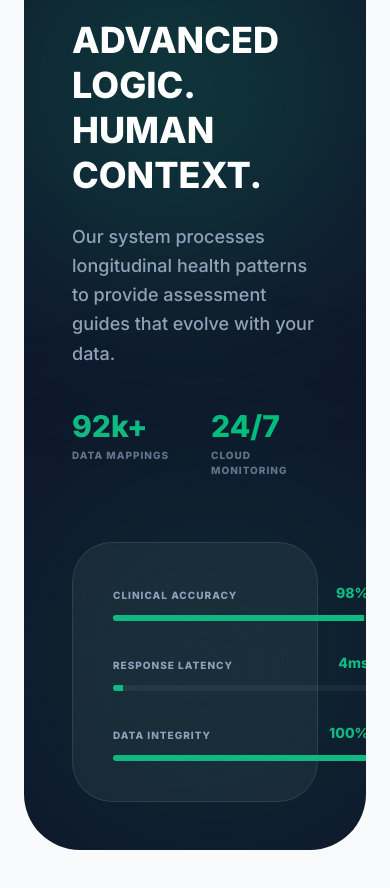
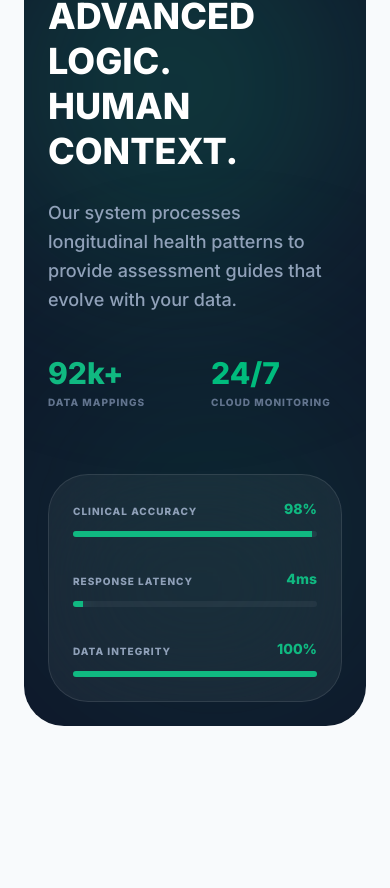
Before and after one commit to nsuryachandra16-tech/Chikista, a React (Vite) app: page / in a window 390 px wide. Shown: the part 1991-2879 px from the top of the page. After the commit the page ends 2765 px from the top, so only its background shows below. Built offline with nearby package versions, Linux system fonts and the light colour scheme.

Commit message:
Refine trust section responsiveness on small screen sizes and handle DB initialization errors gracefully

```diff
--- a/server.js
+++ b/server.js
@@ -200,6 +200,7 @@ const pool = mysql.createPool({
   queueLimit: 0,
 });
 
+try {
   // Seed Table creation
   await pool.query(`
     CREATE TABLE IF NOT EXISTS users (
@@ -336,6 +337,10 @@ if (doctorCount === 0) {
     await pool.execute('INSERT INTO doctors (name, specialty, experience, rating, availability) VALUES (?, ?, ?, ?, ?)', ['Dr. Elena Rodriguez', 'Endocrinologist', '8 Years', 4.7, 'Daily']);
     await pool.execute('INSERT INTO doctors (name, specialty, experience, rating, availability) VALUES (?, ?, ?, ?, ?)', ['Dr. James Wilson', 'General Physician', '20 Years', 4.9, 'Daily']);
   }
+} catch (error) {
+  console.log('Database table seeding notice (can be ignored on cold starts):', error.message);
+}
+
 
 async function startServer() {
   const app = express();
--- a/src/pages/Home.jsx
+++ b/src/pages/Home.jsx
@@ -114,7 +114,7 @@ export default function Home() {
       </div>
 
       {/* Trust Section */}
-      <div className="bg-slate-900 dark:bg-medical-900/20 rounded-[3.5rem] p-12 md:p-20 text-white flex flex-col lg:flex-row items-center justify-between gap-16 relative overflow-hidden">
+      <div className="bg-slate-900 dark:bg-medical-900/20 rounded-[2.5rem] sm:rounded-[3.5rem] p-6 sm:p-12 md:p-20 text-white flex flex-col lg:flex-row items-center justify-between gap-16 relative overflow-hidden">
         <div className="relative z-10 max-w-xl">
            <div className="inline-flex items-center gap-2 px-4 py-1.5 bg-white/10 rounded-full text-[10px] font-black uppercase tracking-[0.3em] mb-8 border border-white/10">
               <Lock size={12} /> Privacy First Data Architecture
@@ -134,13 +134,13 @@ export default function Home() {
         </div>
 
         <div className="relative z-10 w-full lg:w-auto">
-           <div className="bg-white/5 backdrop-blur-3xl p-10 rounded-[2.5rem] border border-white/10 space-y-8">
+           <div className="bg-white/5 backdrop-blur-3xl p-6 sm:p-10 rounded-[2.5rem] border border-white/10 space-y-8 w-full max-w-sm sm:max-w-none">
               {[
                  { label: 'Clinical Accuracy', val: 98, icon: Activity },
                  { label: 'Response Latency', val: 4, icon: Zap },
                  { label: 'Data Integrity', val: 100, icon: LineChart },
               ].map((stat) => (
-                 <div key={stat.label} className="w-64 space-y-3">
+                 <div key={stat.label} className="w-full lg:w-64 space-y-3">
                     <div className="flex justify-between items-end">
                        <p className="text-[10px] font-black uppercase tracking-widest text-slate-400">{stat.label}</p>
                        <p className="text-sm font-black text-medical-500">{stat.val === 4 ? '4ms' : `${stat.val}%`}</p>
@@ -158,6 +158,7 @@ export default function Home() {
            </div>
         </div>
 
+
         {/* Abstract Background */}
         <div className="absolute top-0 right-0 w-96 h-96 bg-medical-500/20 rounded-full blur-[100px]" />
         <div className="absolute bottom-0 left-0 w-96 h-96 bg-emerald-500/10 rounded-full blur-[100px]" />
```
Lines whose indentation alone changed are shown as unchanged.
